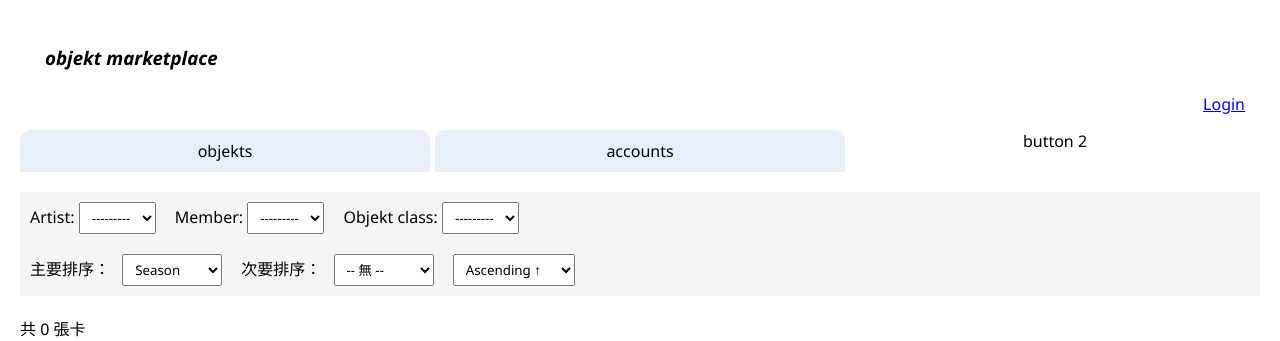
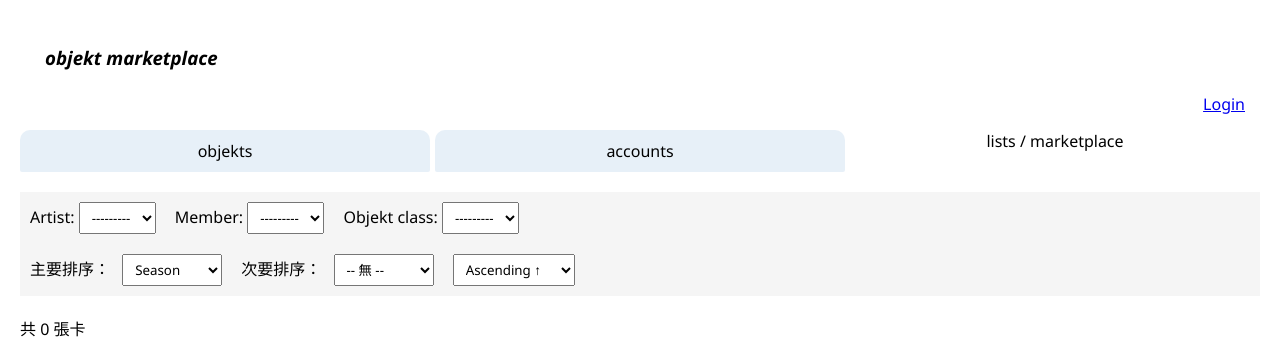
Before and after one commit to aomou/objekt-marketplace, a Django app: page / in a window 1280 px wide. Shown: the top 341 px of the page. Run offline with Django 5.2, Linux system fonts and the light colour scheme; data that the repository does not hold is empty.

Commit message:
Fix nav bar css

```diff
--- a/static/base.css
+++ b/static/base.css
@@ -43,6 +43,7 @@ header h3:hover {
 }
 
 /* navigation tabs */
+
 .nav-grid nav {
   width: 100%;
 }
--- a/templates/base.html
+++ b/templates/base.html
@@ -42,7 +42,7 @@
                 <ul>
                     <li> <a href="{% url 'card_list' %}"> objekts </a></li>
                     <li> <a href="{% url 'account_info' %}"> accounts </a></li>
-                    <li> button 2 </li>
+                    <li> lists / marketplace </li>
                 </ul>
             </nav>
          </div>
```
